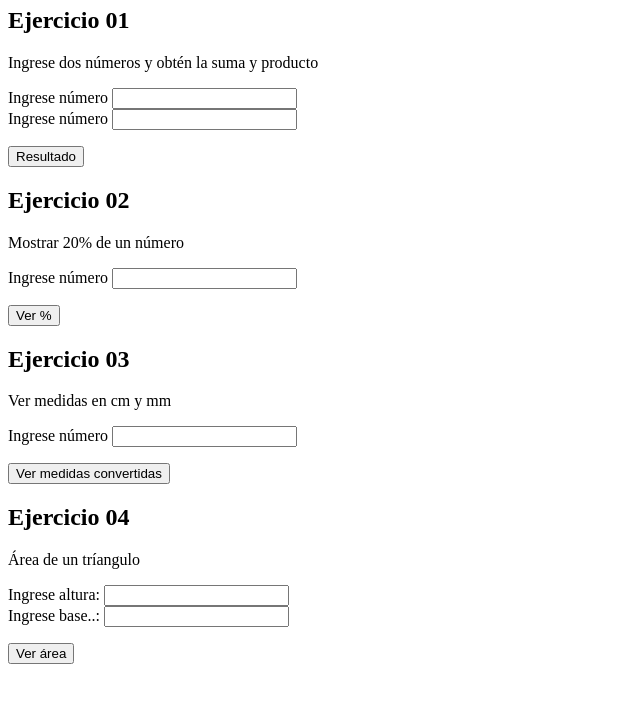
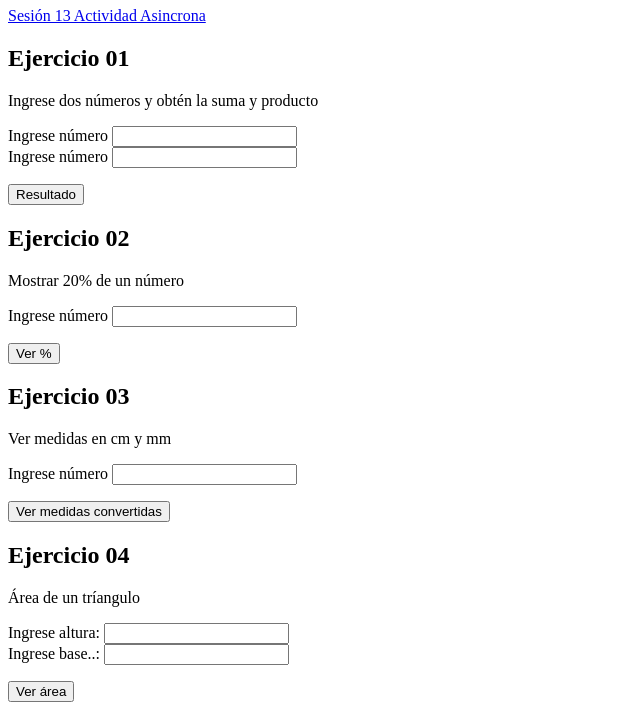
Before and after one commit to PercyEdgar/TrabajosPercy, a plain HTML site: page s13.html in a window 1280 px wide. Shown: the part 73-800 px from the top of the page, without its empty margins (0-640 px from the left). Drawn offline with Linux system fonts and the light colour scheme.

Commit message:
Update s13.html

```diff
--- a/s13.html
+++ b/s13.html
@@ -11,6 +11,7 @@
     <header><h1>Ejercicios propuestos - Sesión 13</h1></header>
     <nav></nav>
     <main>
+        <a href="s13a.html">Sesión 13 Actividad Asincrona</a>
         <!--Ejercicio 01-->
        <article>
         <h2>Ejercicio 01</h2>
```
